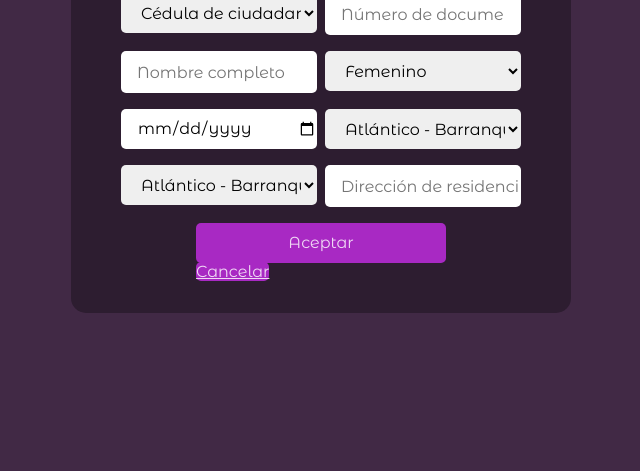
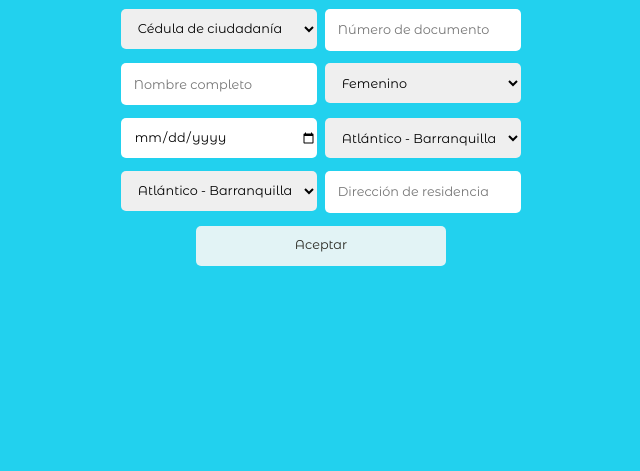
Before and after one commit to RafaelRamosR/front-desplazados, a plain HTML site: page src/views/users.view.html in a window 1280 px wide. Shown: the part 329-800 px from the top of the page, without its empty margins (319-959 px from the left). Drawn offline with Linux system fonts and the light colour scheme.

Commit message:
Nuevo estilo de formulario

```diff
--- a/src/css/styles.css
+++ b/src/css/styles.css
@@ -13,8 +13,8 @@
 }
 
 :root {
-  --primary-color: #e2f3f5;
-  --secondary-color: #22d1ee;
+  --primary-color: #22d1ee;
+  --secondary-color: #e2f3f5;
   --bg-image: url(../assets/images/svg/light-theme.svg);
   --font-color-title: #0e153a;
   --font-color-subtitle: #292922;
--- a/src/css/users.view.css
+++ b/src/css/users.view.css
@@ -7,7 +7,7 @@ body {
   display: flex;
   justify-content: center;
   align-items: center;
-  background-color: #412945;
+  background-color: var(--primary-color);
 }
 
 .login {
@@ -19,12 +19,11 @@ body {
   align-items: center;
   padding: 2em 0;
   border-radius: 15px;
-  background-color: #2d1d30;
 }
 
 .login__content-logo {
   margin-bottom: 1em;
-  background-color: #a829c3;
+  background-color: var(--secondary-color);
   border-radius: 50%;
   padding: 1em;
 }
@@ -49,6 +48,7 @@ body {
 .control-submit__btn {
   height: 40px;
   border-radius: 5px;
+  font-size: .8rem;
   border: none;
   outline: none;
 }
@@ -60,7 +60,7 @@ body {
 
 .control-submit__btn {
   width: 100%;
-  background-color: #a829c3;
+  background-color: var(--secondary-color);
   cursor: pointer;
 }
 
@@ -73,7 +73,7 @@ body {
 .control-submit__btn,
 .container-text__title,
 .container-text__subtitle {
-  color: rgba(255, 255, 255, 0.82);
+  color: var(--font-color-subtitle);
 }
 
 .container-text__title {
--- a/src/views/users.view.html
+++ b/src/views/users.view.html
@@ -87,7 +87,6 @@
             type="submit"
             value="Aceptar"
           />
-          <a class="btn control-submit__btn" href="../index.html">Cancelar</a>
         </div>
       </form>
     </main>
```
